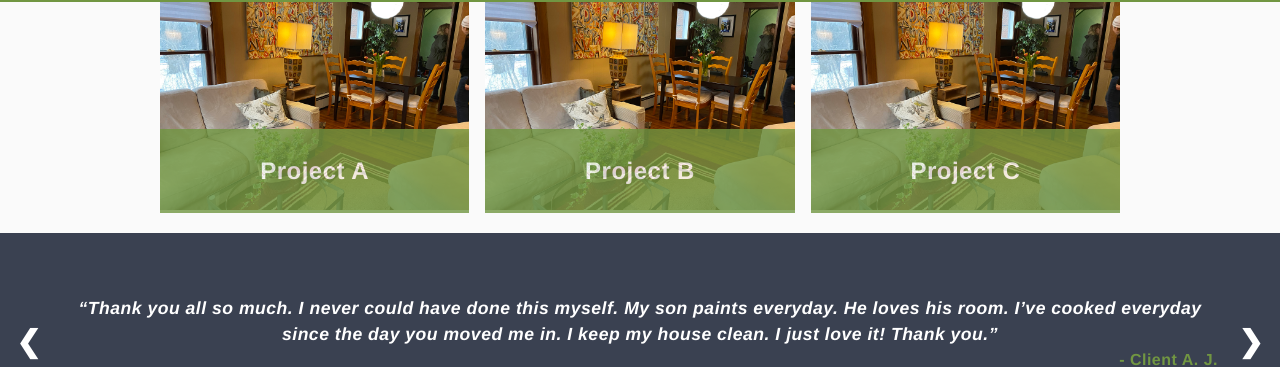
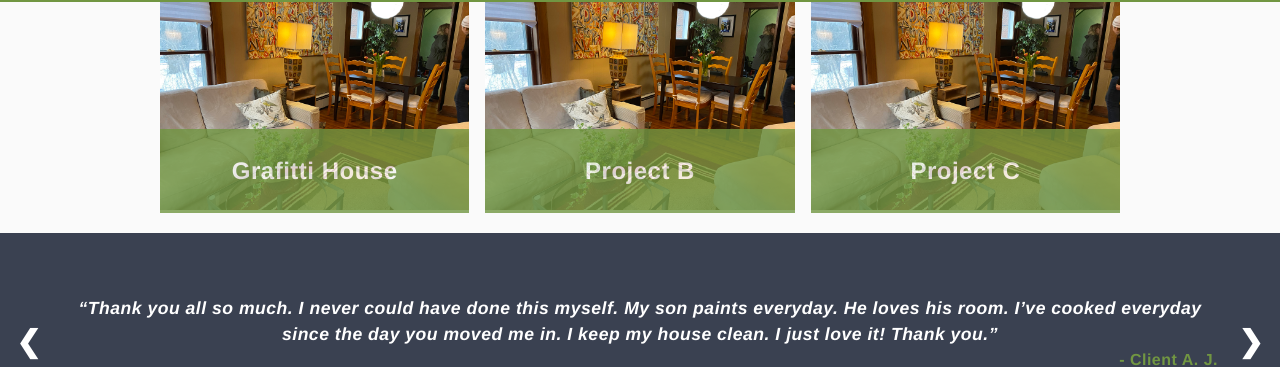
Before and after one commit to si-air2020/si-air2020.github.io, a Jekyll site: the page built from projects/index.html, in a window 1280 px wide and 900 px high, scrolled down 711 px. Shown: the part 103-470 px from the top of the window. Built offline with Jekyll 4.4.1, drawn with Linux system fonts in a browser that asks for light colours.

Commit message:
Update index.html

```diff
--- a/projects/index.html
+++ b/projects/index.html
@@ -23,21 +23,21 @@ title: Projects
 
             <div class ="wrapper">
                 <div class ="box1">
-                    <a  class="" href="blog.html">
+                    <a  class="" href="GrafittiHouse.html">
                         <img src="/images/IMG_0852.jpg" style="width:100%">
-                        <h2 class=caption>Project A</h2>
+                        <h2 class=caption>Grafitti House</h2>
                     </a>
                 </div>
 
                 <div class ="box2">
-                    <a  class="" href="calendar.html">
+                    <a  class="" href="#foo">
                         <img src="/images/IMG_0852.jpg" style="width:100%">
                         <h2 class=caption>Project B</h2>
                     </a>
                 </div>
 
                 <div class ="box3">
-                    <a  class="" href="Gallery.html">
+                    <a  class="" href="#foo">
                         <img src="/images/IMG_0852.jpg" style="width:100%">
                         <h2 class=caption>Project C</h2>
                     </a>
```
